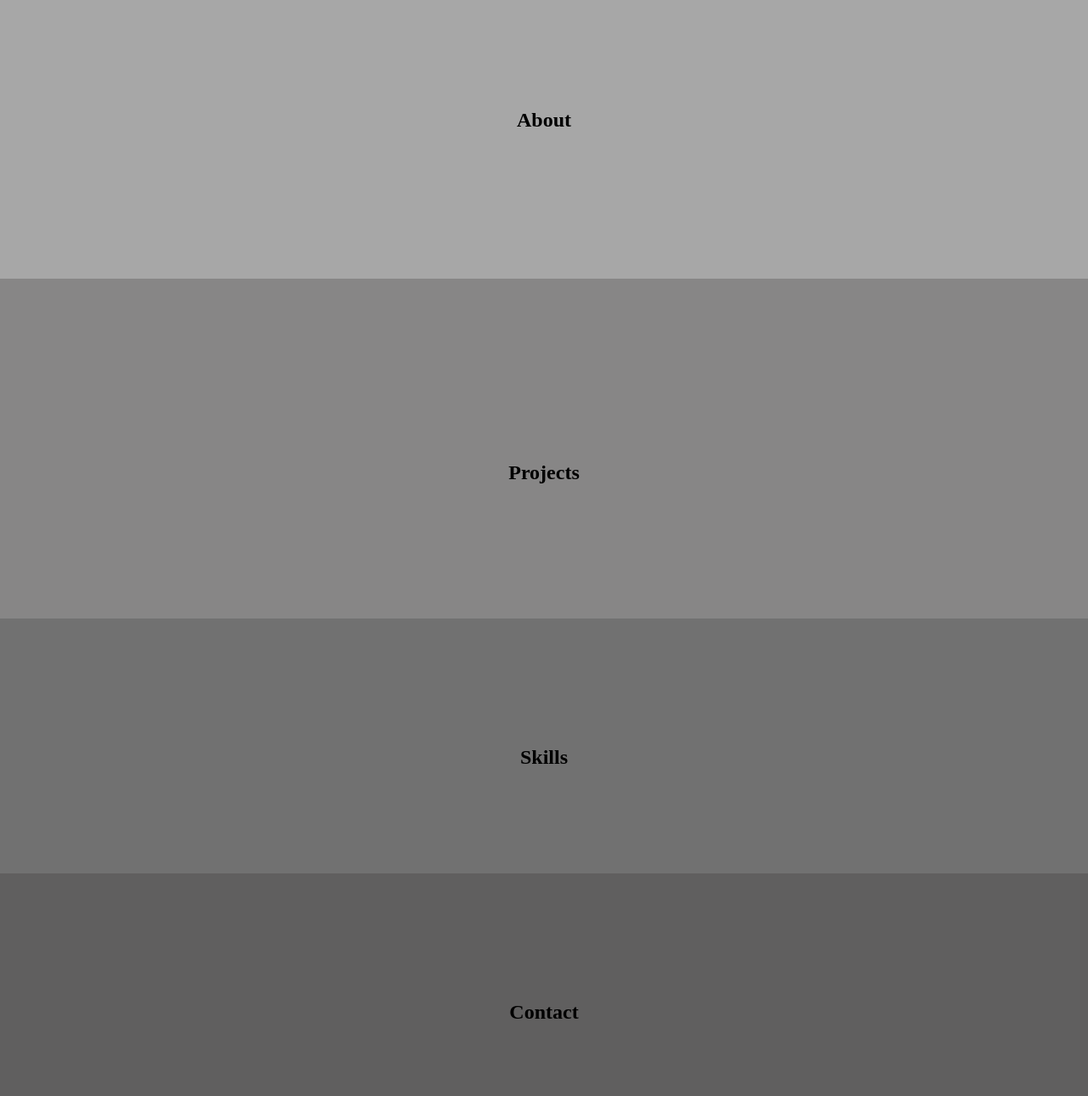
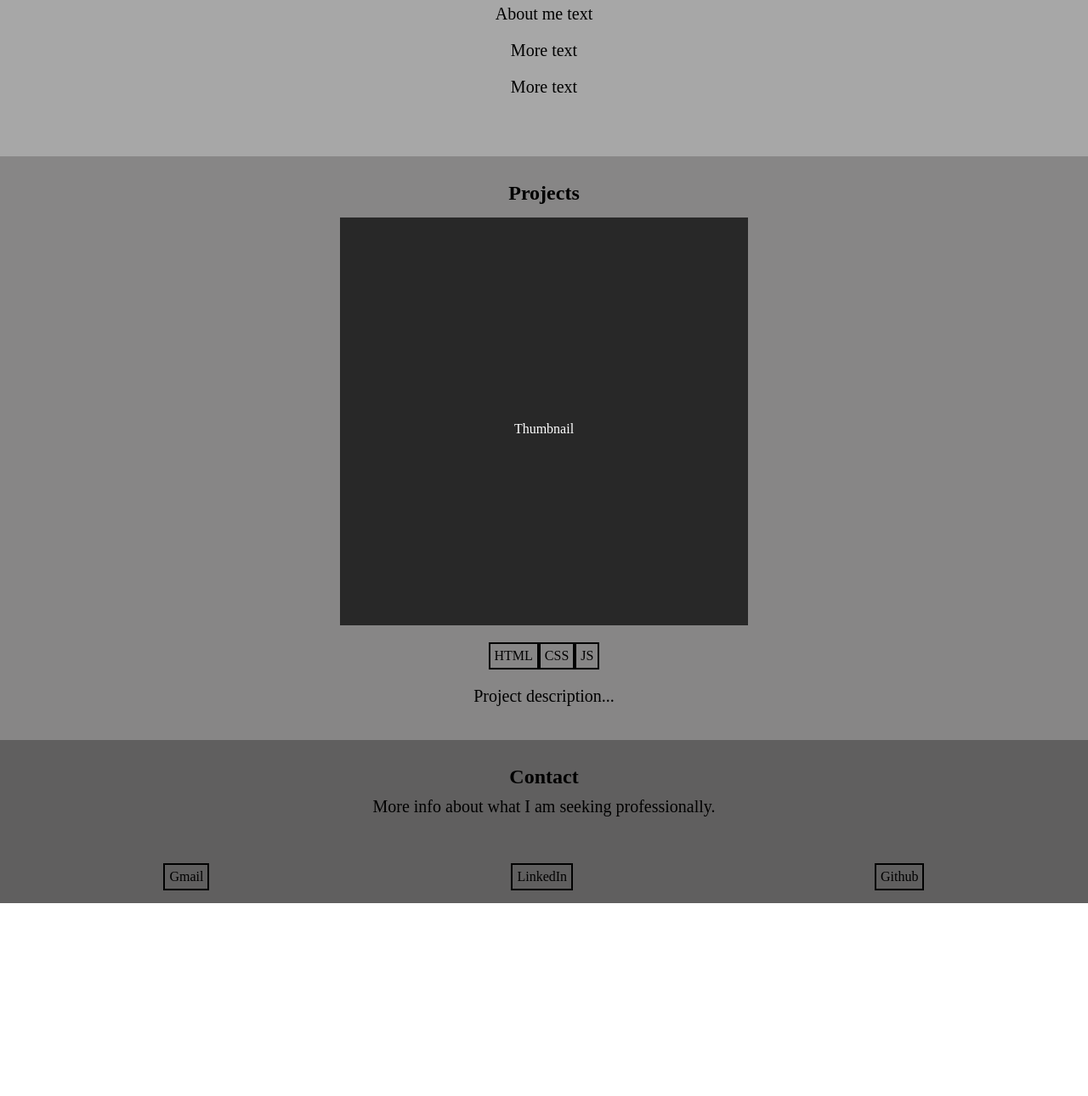
Before and after one commit to lfranckx/portfolio_old, a plain HTML site: page index.html in a window 1280 px wide. Shown: the part 132-1422 px from the top of the page at 85% size. After the commit the page ends 1195 px from the top, so only its background shows below. Drawn offline with Linux system fonts and the light colour scheme.

Commit message:
update wireframe

```diff
--- a/index.css
+++ b/index.css
@@ -6,79 +6,85 @@
 nav {
     position: fixed;
     width: 100%;
-    background-color:white;
+    background-color:#dadada;
     padding: 15px;
     text-align: center;
+    z-index: 10;
 }
 
-/* .navList {
-    list-style-type: none;
-    display: flex;
-    justify-content: flex-end;
-    justify-content: space-around;
-    font-size: 1.5em;
-} */
-
-main {
+body {
     display: flex;
     flex-direction: column;
-    padding-top: 60px;
+}
+
+/* About Me */
+
+header {
+    text-align: center;
+    padding: 80px 0 10px;
+    background-color: rgb(167, 167, 167);
 }
 
 .about {
-    padding: 30px  500px;
-    width: 100%;
     text-align: center;
     background-color: rgb(167, 167, 167);
-    height: 400px;
+    padding: 0 0 60px;
 }
 
-
-.about h2 {
-    padding-bottom: 10px;
-    position: relative;
-    top: 170px;
+.text {
+    padding: 10px;
+    font-size: 20px;
 }
 
+/* Projects */
+
 .projects {
-    padding: 30px  500px;
-    display: block;
-    width: 100%;
     text-align: center;
+    padding: 30px;
     background-color: rgb(135, 134, 134);
-    height: 400px;
-
 }
 
 .projects h2 {
-    padding-bottom: 15px;
-    position: relative;
-    top: 185px;
+    margin: 0 0 15px;
 }
 
-/* Skills Section */
-
-.skills {
-    text-align: center;
-    padding: 30px  500px;
-    background-color: rgb(113, 113, 113);
-    height: 300px;
+.container {
+    display: flex;
+    flex-direction: column;
+    align-items: center;
 }
 
-.skills h2 {
-    position: relative;
-    top: 120px;
+.containerIcons{
+    display: flex;
+    justify-content: space-around;
+    margin: 10px 0 0;
+    padding: 10px;
 }
 
+.thumbnail {
+    background-color: rgb(40, 40, 40);
+    color: white;
+    height: 30em;
+    width: 30em;
+    padding-top: 15em;
+}
+
+/* Contact */
 
 .contact {
     text-align: center;
-    padding: 30px  500px;
+    padding: 30px;
     background-color: rgb(96, 95, 95);
-    height: 300px;
 }
 
-.contact h2 {
-    position: relative;
-    top: 120px;
+footer {
+    background-color: rgb(96, 95, 95);
+    display: flex;
+    justify-content: space-around;
+    padding: 15px;
 }
+
+.icons {
+    border: solid black 2px;
+    padding: 5px;
+}
--- a/index.html
+++ b/index.html
@@ -12,19 +12,39 @@
         </nav>
 
         <main role="main">
+            <header>
+                <h1>Name</h1>
+            </header>
             <section role="article" class="about">
-                <h2>About</h2>
-
+                <div>
+                    <p class="text">About me text</p>
+                    <p class="text">More text</p>
+                    <p class="text">More text</p>
+                </div>
             </section>
             <section role="article" class="projects">
                 <h2>Projects</h2>
-            </section>
-            <section role="article" class="skills">
-                <h2>Skills</h2>
+                <div class="projectsContainer">
+                    <div class="container">
+                        <div class="thumbnail">Thumbnail</div>
+                        <div class="containerIcons">
+                                <div class="icons">HTML</div>
+                                <div class="icons">CSS</div>
+                                <div class="icons">JS</div>
+                        </div>
+                        <p class="text">Project description...</p>
+                    </div>
+                </div>
             </section>
             <section role="article" class="contact">
                 <h2>Contact</h2>
+                <p class="text">More info about what I am seeking professionally.</p>
             </section>
+            <footer>
+                <div class="icons">Gmail</div>
+                <div class="icons">LinkedIn</div>
+                <div class="icons">Github</div>
+            </footer>
         </main>
     </body>
 </html>
```
